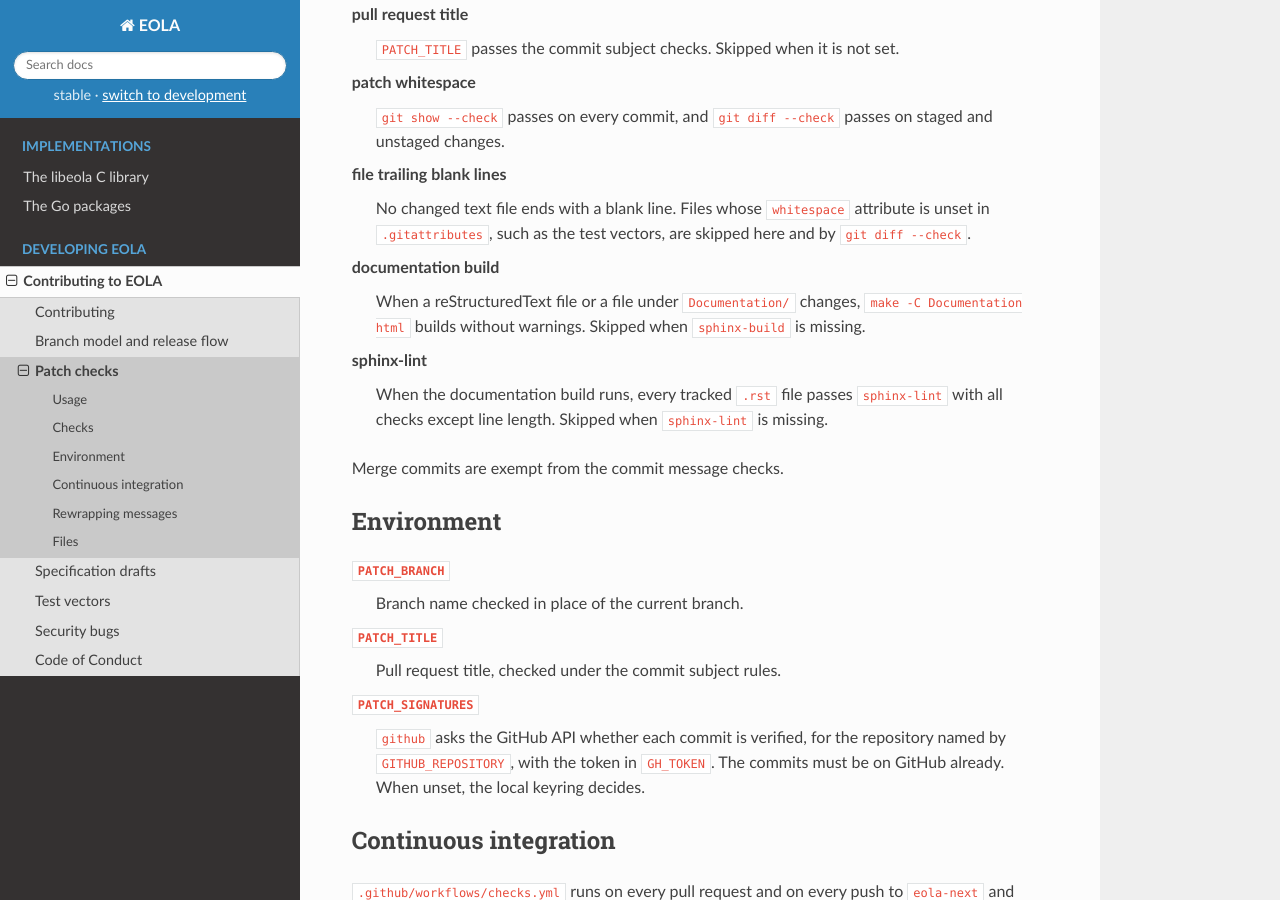
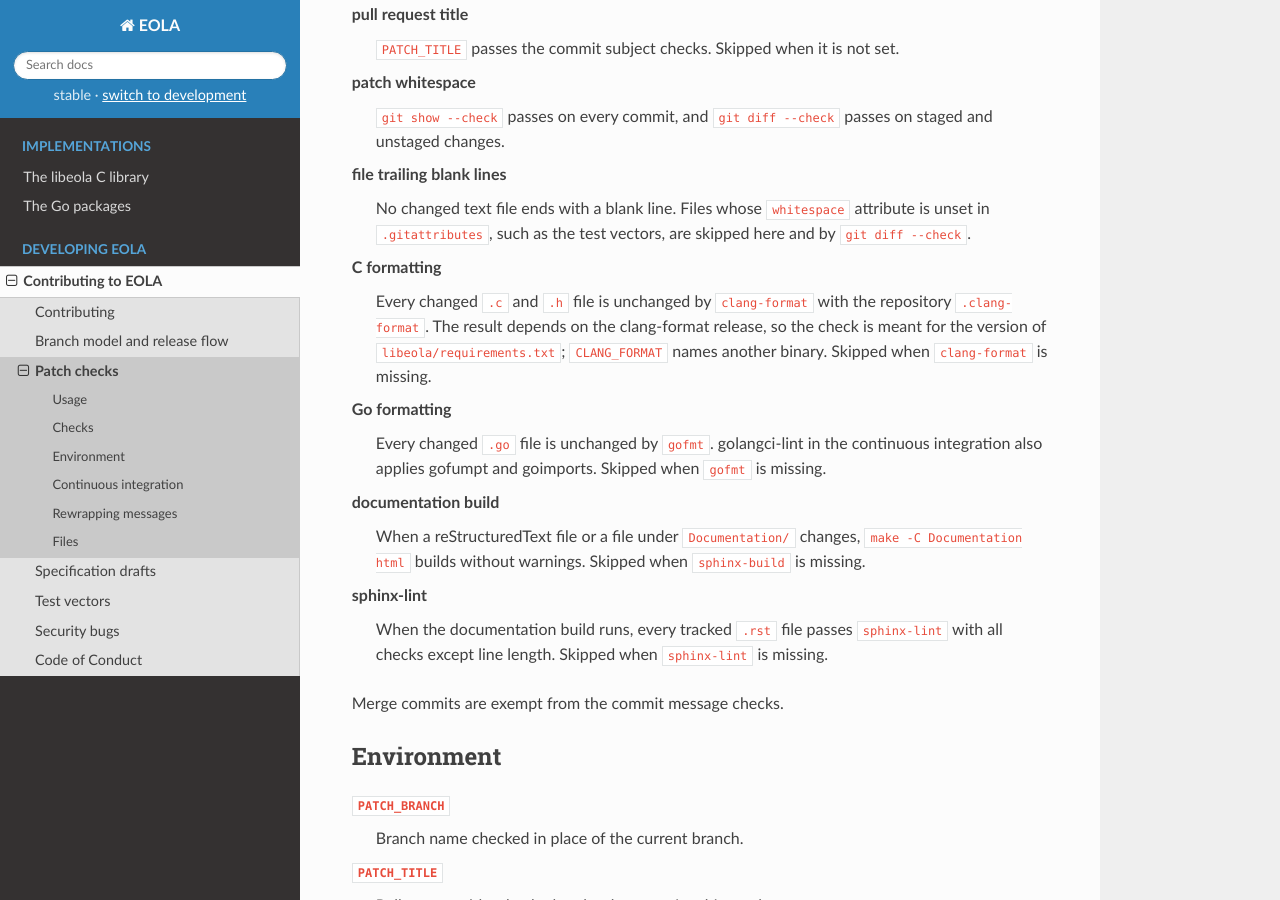
Before and after one commit to szymonwilczek/eola, a Sphinx documentation site: the page built from Documentation/process/patch-checks.rst, in a window 1280 px wide and 900 px high, scrolled down 1356 px. Built offline with Sphinx 7.4.7 and the Read the Docs theme 3.1.0, drawn with Linux system fonts in a browser that asks for light colours.

Commit message:
scripts: check-patch: check the formatting of changed C and Go sources
The formatting of the C and Go sources is checked only by the
continuous integration, so a contributor learns of an unformatted file
after the branch is offered for review, not before.

check-patch gains two checks over the changed files. Every changed C
source or header must be unchanged by clang-format with the repository
.clang-format, and every changed Go source unchanged by gofmt. Each
lists the files it rejects, and is skipped when its tool is missing,
as the documentation checks are.

Signed-off-by: Szymon Wilczek <swilczek.lx@gmail.com>

```diff
--- a/Documentation/process/patch-checks.rst
+++ b/Documentation/process/patch-checks.rst
@@ -75,6 +75,18 @@ file trailing blank lines
    No changed text file ends with a blank line. Files whose ``whitespace``
    attribute is unset in ``.gitattributes``, such as the test vectors, are
    skipped here and by ``git diff --check``.
+
+C formatting
+   Every changed ``.c`` and ``.h`` file is unchanged by ``clang-format`` with
+   the repository ``.clang-format``. The result depends on the clang-format
+   release, so the check is meant for the version of
+   ``libeola/requirements.txt``; ``CLANG_FORMAT`` names another binary.
+   Skipped when ``clang-format`` is missing.
+
+Go formatting
+   Every changed ``.go`` file is unchanged by ``gofmt``. golangci-lint in the
+   continuous integration also applies gofumpt and goimports. Skipped when
+   ``gofmt`` is missing.
 
 documentation build
    When a reStructuredText file or a file under ``Documentation/`` changes,
```
Also changed, not shown: 1 other file.
